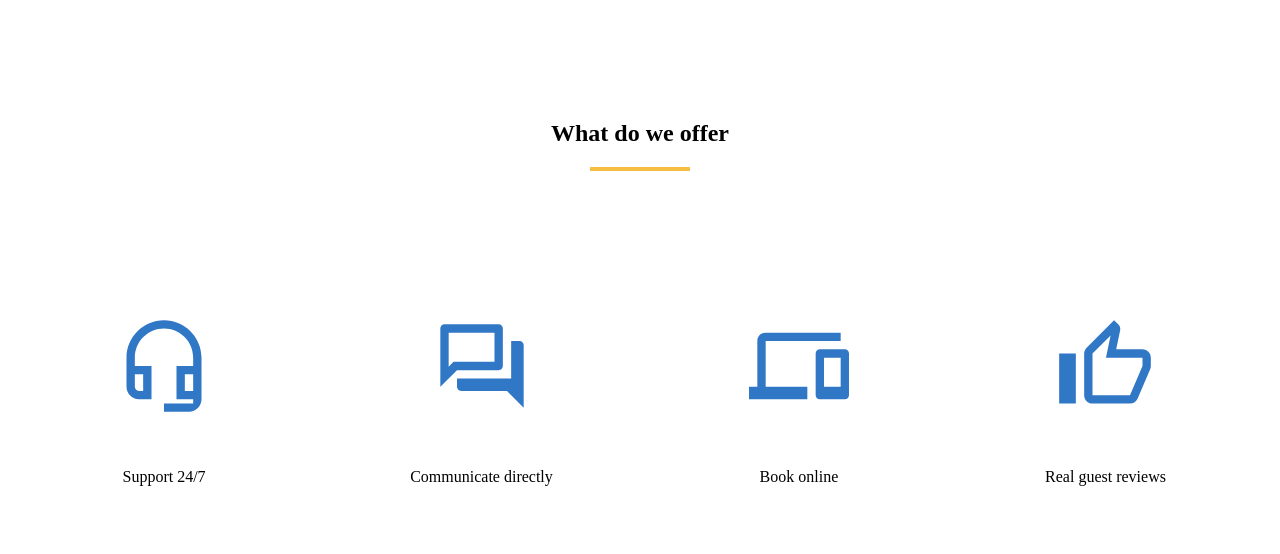
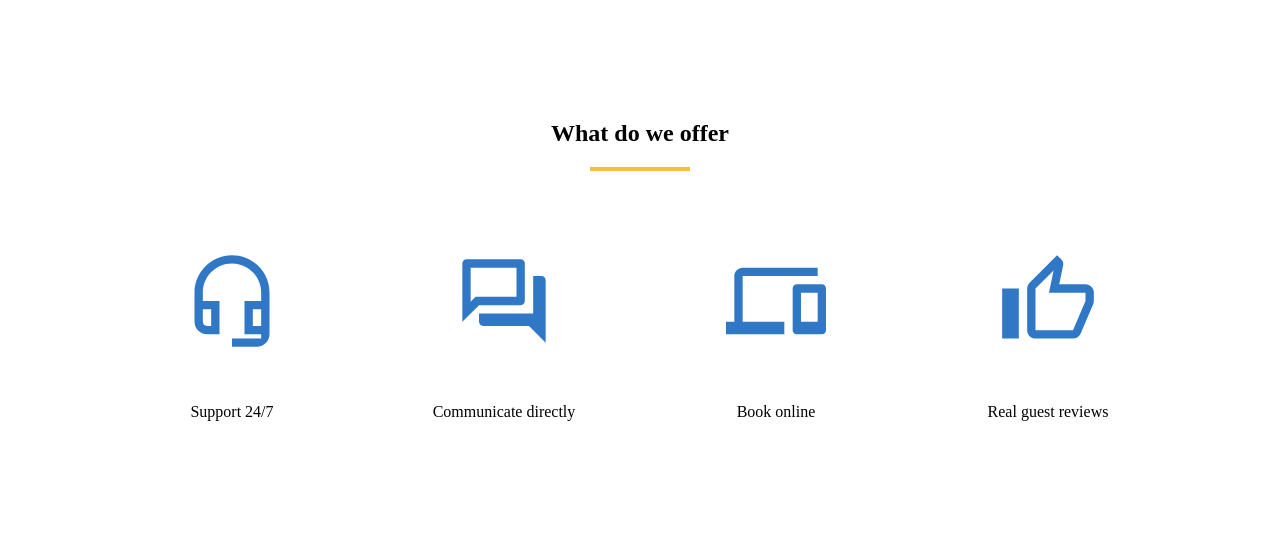
Before and after one commit to PetrovaMaria/if-html, a website: page index.html in a window 1280 px wide. Drawn offline with Linux system fonts and the light colour scheme.

Commit message:
edited styles

```diff
--- a/style/styles.css
+++ b/style/styles.css
@@ -1,24 +1,29 @@
-* {
+*{
+  margin: 0;
+}
+
+.container {
+  max-width: 1440px;
   margin: 0 auto;
+  padding: 120px 104px 115px;
 }
 
 .title {
   text-align: center;
-  margin-top: 120px;
   margin-bottom: 20px;
 }
 
 hr {
   height: 4px;
   width: 100px;
-  margin-bottom: 80px;
   background-color: #f5bd41;
   border: 0;
+  margin: 0 auto 80px;
 }
 
 .row {
-  padding: 65px 16px;
   text-align: center;
+  width: 296px;
 }
 
 .main-block {
```
